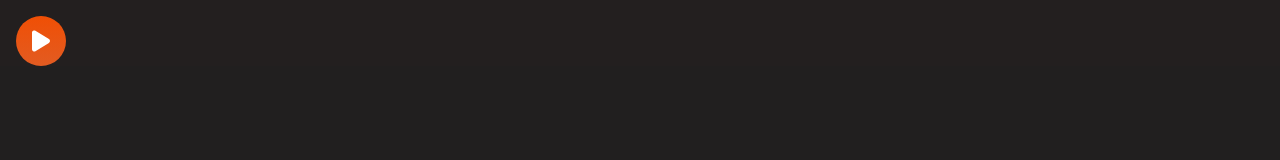
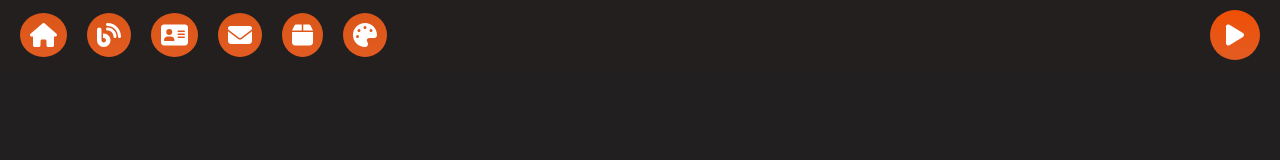
Before and after one commit to supermarios77/Mariyas-Portfolio, a React (Vite) app: page /blog/1 in a window 1280 px wide. Shown: the top 160 px of the page. Built offline with nearby package versions, Linux system fonts and the light colour scheme.

Commit message:
🚀 Add NavBar! 🔥

```diff
--- a/src/components/NavBar/NavBar.css
+++ b/src/components/NavBar/NavBar.css
@@ -1,9 +1,68 @@
+.navbar {
+  display: flex;
+  align-items: center;
+  justify-content: space-between;
+  padding: 10px 20px;
+  transition: background-color 0.3s;
+}
+
+.nav-links {
+  list-style: none;
+  display: flex;
+  gap: 20px;
+}
+
+.nav-item {
+  font-size: 18px;
+  color: #fff;
+  text-transform: uppercase;
+  transition: color 0.3s;
+}
+
+.nav-item a {
+  text-decoration: none;
+  color: #fff;
+  display: flex;
+  flex-direction: column;
+  align-items: center;
+  transition: color 0.3s;
+}
+
+.nav-item a:hover {
+  color: #fff;
+}
+
+
+.nav-item a span {
+  margin-top: 5px;
+  font-size: 12px;
+  display: none;
+}
+
+.nav-item:hover {
+  transform: translateY(-5px);
+}
+
+.nav-item:hover a svg {
+  background: #e26741;
+}
+
+.nav-item a:hover span {
+  display: inline;
+}
+
+.nav-item a svg {
+  font-size: 24px;
+  background: linear-gradient(0deg, var(--basic-color) 0%, rgb(219, 86, 24) 100%);
+  border-radius: 50%;
+  padding: 10px;
+  color: #fff;
+  transition: opacity 0.3s;
+}
+
+
 .music-button {
-    background: linear-gradient(
-      0deg,
-      var(--basic-color) 0%,
-      rgb(240, 79, 5) 100%
-    );
+  background: linear-gradient(0deg, var(--basic-color) 0%, rgb(240, 79, 5) 100%);
   border: none;
   border-radius: 50%;
   color: #fff;
@@ -15,18 +74,55 @@
 }
 
 .music-button.playing {
-    background-color: #e0ab24; /* Change color when music is playing */
+  background-color: #e0ab24;
 }
 
 .music-button:hover {
-    background: linear-gradient(
-      0deg,
-      rgb(255, 94, 0) 0%,
-      rgb(240, 60, 5) 100%
-    ); /* Change color on hover */
+  background: linear-gradient(0deg, rgb(255, 94, 0) 0%, rgb(240, 60, 5) 100%);
 }
+
+.menu-toggle {
+  display: none;
+}
+
 
 .container {
   margin-top: 1rem;
   margin-left: 1rem;
 }
+
+@media screen and (max-width: 768px) {
+  .navbar {
+    flex-direction: row-reverse;
+    align-items: flex-start;
+    justify-content: space-between;
+    padding: 10px;
+  }
+
+
+  .nav-links {
+    display: none;
+    flex-direction: column;
+    gap: 10px;
+    width: 100%;
+  }
+
+  .menu-toggle {
+    display: block;
+    cursor: pointer;
+    font-size: 24px;
+    margin-bottom: 10px;
+  }
+
+  .menu-open .nav-links {
+    display: flex;
+  }
+
+  .menu-toggle {
+    display: initial;
+  }
+
+  .music-button {
+    margin-right: 10px;
+  }
+}
--- a/src/components/NavBar/NavBar.jsx
+++ b/src/components/NavBar/NavBar.jsx
@@ -1,11 +1,22 @@
 import { useState, useRef } from "react";
 import { FontAwesomeIcon } from "@fortawesome/react-fontawesome";
-import { faPlay, faPause, faBars } from "@fortawesome/free-solid-svg-icons";
+import {
+  faPlay,
+  faPause,
+  faHome,
+  faBlog,
+  faAddressCard,
+  faEnvelope,
+  faBox,
+  faPalette,
+  faBars,
+} from "@fortawesome/free-solid-svg-icons";
 import backgroundMusic from "../../assets/BG-Music.mp3";
 import "./NavBar.css";
 
 const NavBar = () => {
   const [musicPlaying, setMusicPlaying] = useState(false);
+  const [menuOpen, setMenuOpen] = useState(false);
   const audioRef = useRef(null);
 
   const toggleMusic = () => {
@@ -27,9 +38,53 @@ const NavBar = () => {
     setMusicPlaying(!musicPlaying);
   };
 
+  const toggleMenu = () => {
+    setMenuOpen(!menuOpen);
+  };
+
   return (
-    <div className="container">
-
+    <nav className={`navbar ${menuOpen ? "menu-open" : ""}`}>
+      <div className="menu-toggle" onClick={toggleMenu}>
+        <FontAwesomeIcon icon={faBars} />
+      </div>
+      <ul className={`nav-links ${menuOpen ? "show" : ""}`}>
+        <li className="nav-item">
+          <a href="/">
+            <FontAwesomeIcon icon={faHome} />
+            <span>Home</span>
+          </a>
+        </li>
+        <li className="nav-item">
+          <a href="/blog">
+            <FontAwesomeIcon icon={faBlog} />
+            <span>Blog</span>
+          </a>
+        </li>
+        <li className="nav-item">
+          <a href="#about">
+            <FontAwesomeIcon icon={faAddressCard} />
+            <span>About</span>
+          </a>
+        </li>
+        <li className="nav-item">
+          <a href="#contact">
+            <FontAwesomeIcon icon={faEnvelope} />
+            <span>Contact</span>
+          </a>
+        </li>
+        <li className="nav-item">
+          <a href="#projects">
+            <FontAwesomeIcon icon={faBox} />
+            <span>Projects</span>
+          </a>
+        </li>
+        <li className="nav-item">
+          <a href="#services">
+            <FontAwesomeIcon icon={faPalette} />
+            <span>Services</span>
+          </a>
+        </li>
+      </ul>
       <button
         className={`music-button ${musicPlaying ? "playing" : ""}`}
         onClick={toggleMusic}
@@ -41,8 +96,7 @@ const NavBar = () => {
         )}
       </button>
       <audio ref={audioRef} src={backgroundMusic} loop />
-
-    </div>
+    </nav>
   );
 };
 
--- a/src/components/Services/Service.jsx
+++ b/src/components/Services/Service.jsx
@@ -4,7 +4,7 @@ import { faPalette, faCode, faLaptopCode, faGamepad } from '@fortawesome/free-so
 
 const Services = () => {
   return (
-    <div className="services">
+    <div className="services" id="services">
       <h2>My Services</h2>
       <div className="service-container">
         <div className="service-box" style={{ backgroundColor: '#007acc' }}>
```
Lines whose indentation alone changed are shown as unchanged.
